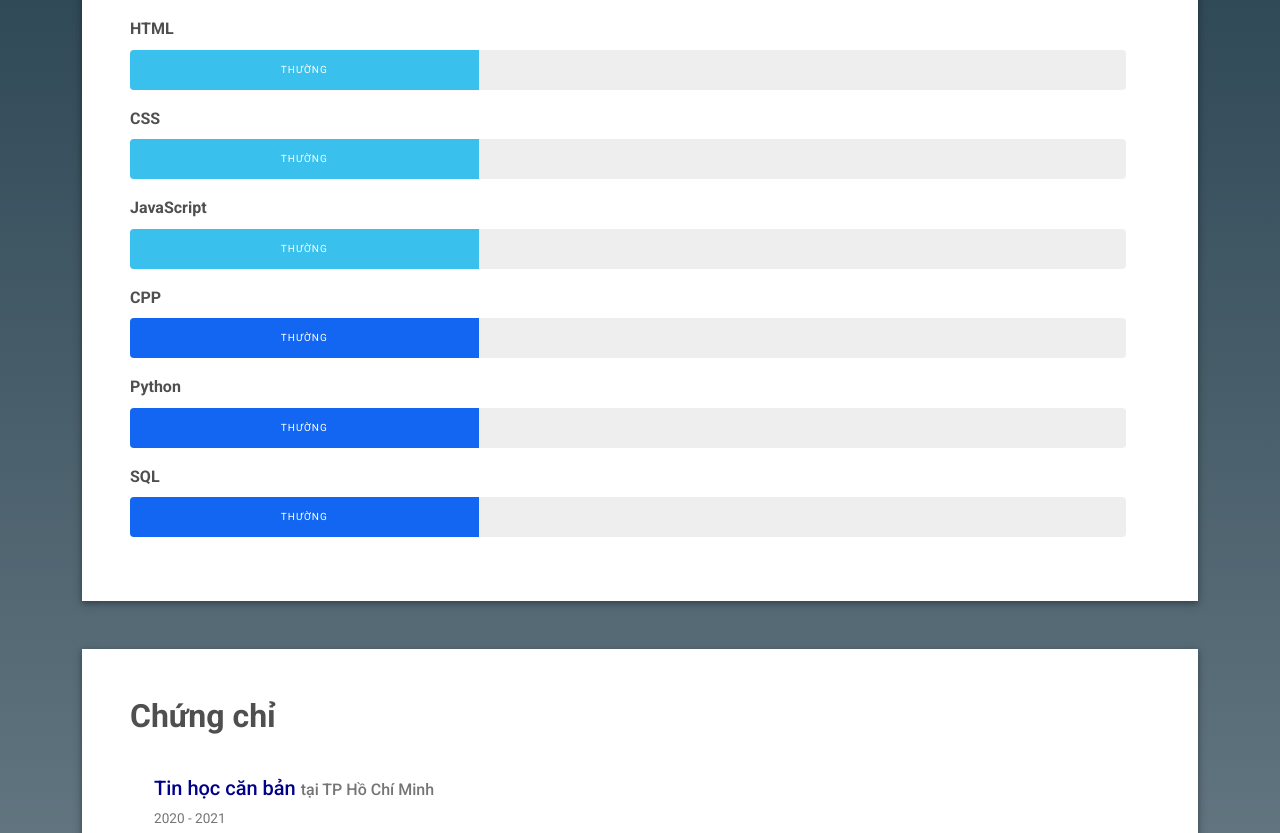
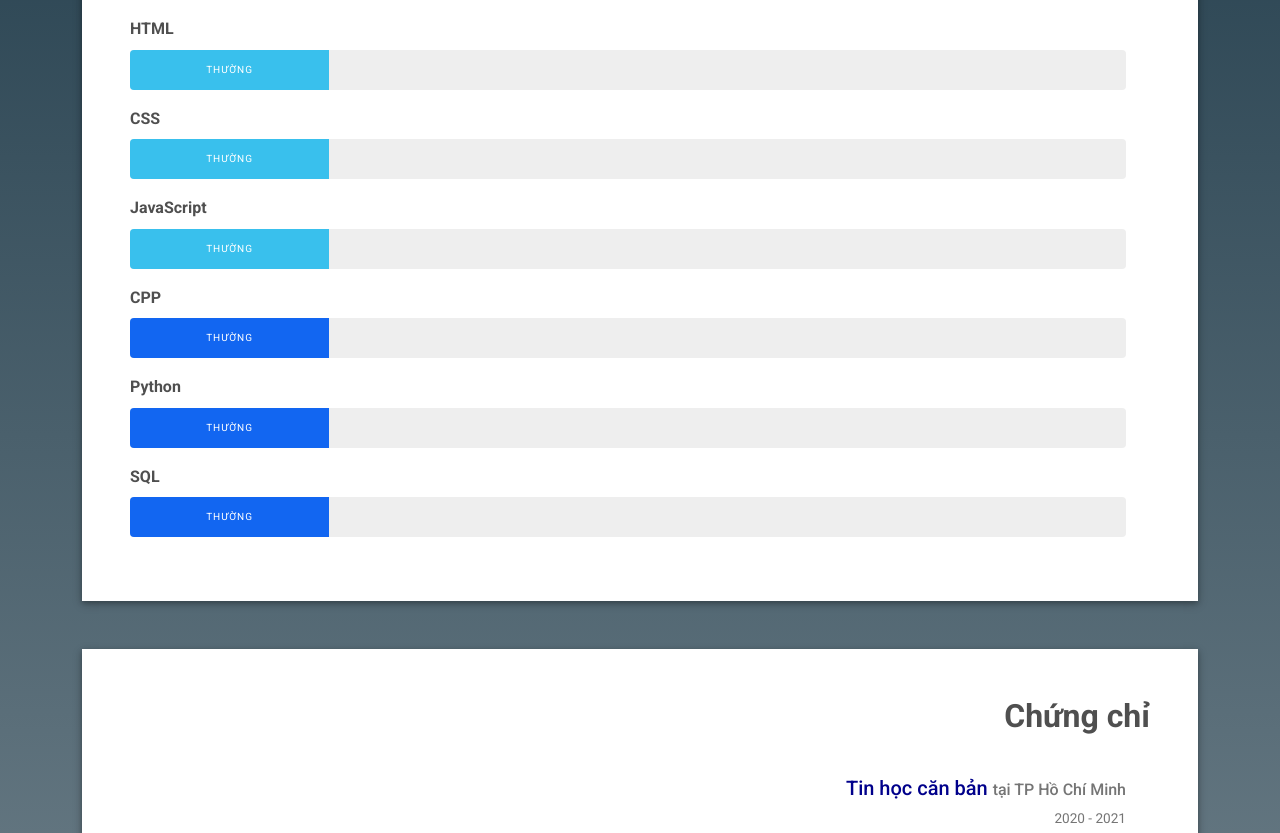
Before and after one commit to LeThanhTy/MyCV, a plain HTML site: page index.html in a window 1280 px wide. Shown: the part 1340-2173 px from the top of the page. Drawn offline with Linux system fonts and the light colour scheme.

Commit message:
change file index.html

```diff
--- a/index.html
+++ b/index.html
@@ -71,9 +71,9 @@
               <div class="mask" style="background-color: rgba(0, 0, 0, 0.3);backdrop-filter: blur(2px);">
                 <div class="text-center p-5">
                   <div class="avatar p-1"><img class="img-thumbnail shadow-2-strong" src="images/img_avatar3.png"
-                      width="350" height="350" style="float: left;" />
+                      width="300" height="300"/>
                   </div>
-                  <div class="header-bio mt-3" style="position: absolute; right: 20%; bottom: 10%;">
+                  <div class="header-bio mt-3">
                     <div data-aos="zoom-in" data-aos-delay="0">
                       <h2 class="h1">Lê Thanh Tỷ</h2>
                       <p></p>
@@ -105,8 +105,8 @@
         <div class="shadow-1-strong bg-white my-5 p-5" id="about">
           <div class="about-section">
             <div class="row">
-              <div class="col">
-                <h2 class="h2 fw-bolder mb-4">Giới thiệu</h2>
+              <div class="col text-end">
+                <h2 class="h2 fw-bolder mb-4 ">Giới thiệu</h2>
                 <p> Hơi hướng nội có lúc hướng ngoại, nhưng biết lắng nghe và
                   động viên có các thành viên để đạt được một mục tiêu.</p>
                 <p>Làm việc hiệu quả nhanh chóng, không ngại thử thách nếu thử thách khó quá thì bỏ qua</p>
@@ -149,21 +149,21 @@
                 <div class="mb-3"><span class="fw-bolder">HTML</span>
                   <div class="progress my-2 rounded" style="height: 40px">
                     <div class="progress-bar bg-info" role="progressbar" data-aos="zoom-in-right" data-aos-delay="100"
-                      data-aos-anchor=".skills-section" style="width: 35%;" aria-valuenow="95" aria-valuemin="0"
+                      data-aos-anchor=".skills-section" style="width: 20%;" aria-valuenow="95" aria-valuemin="0"
                       aria-valuemax="100">Thường</div>
                   </div>
                 </div>
                 <div class="mb-3"><span class="fw-bolder">CSS</span>
                   <div class="progress my-2 rounded" style="height: 40px">
                     <div class="progress-bar bg-info" role="progressbar" data-aos="zoom-in-right" data-aos-delay="200"
-                      data-aos-anchor=".skills-section" style="width: 35%" aria-valuenow="85" aria-valuemin="0"
+                      data-aos-anchor=".skills-section" style="width: 20%" aria-valuenow="85" aria-valuemin="0"
                       aria-valuemax="100">Thường</div>
                   </div>
                 </div>
                 <div class="mb-3"><span class="fw-bolder">JavaScript</span>
                   <div class="progress my-2 rounded" style="height: 40px">
                     <div class="progress-bar bg-info" role="progressbar" data-aos="zoom-in-right" data-aos-delay="300"
-                      data-aos-anchor=".skills-section" style="width: 35%" aria-valuenow="75" aria-valuemin="0"
+                      data-aos-anchor=".skills-section" style="width: 20%" aria-valuenow="75" aria-valuemin="0"
                       aria-valuemax="100">Thường</div>
                   </div>
                 </div>
@@ -173,21 +173,21 @@
                   <div class="mb-3"><span class="fw-bolder">CPP</span>
                     <div class="progress my-2 rounded" style="height: 40px">
                       <div class="progress-bar bg-image" role="progressbar" data-aos="zoom-in-right"
-                        data-aos-delay="400" data-aos-anchor=".skills-section" style="width: 35%" aria-valuenow="95"
+                        data-aos-delay="400" data-aos-anchor=".skills-section" style="width: 20%" aria-valuenow="95"
                         aria-valuemin="0" aria-valuemax="100">Thường</div>
                     </div>
                   </div>
                   <div class="mb-3"><span class="fw-bolder">Python</span>
                     <div class="progress my-2 rounded" style="height: 40px">
                       <div class="progress-bar bg-image" role="progressbar" data-aos="zoom-in-right"
-                        data-aos-delay="400" data-aos-anchor=".skills-section" style="width: 35%" aria-valuenow="90"
+                        data-aos-delay="400" data-aos-anchor=".skills-section" style="width: 20%" aria-valuenow="90"
                         aria-valuemin="0" aria-valuemax="100">Thường</div>
                     </div>
                   </div>
                   <div class="mb-3"><span class="fw-bolder">SQL</span>
                     <div class="progress my-2 rounded" style="height: 40px">
                       <div class="progress-bar bg-image" role="progressbar" data-aos="zoom-in-right"
-                        data-aos-delay="500" data-aos-anchor=".skills-section" style="width: 35%" aria-valuenow="85"
+                        data-aos-delay="500" data-aos-anchor=".skills-section" style="width: 20%" aria-valuenow="85"
                         aria-valuemin="0" aria-valuemax="100">Thường</div>
                     </div>
                   </div>
@@ -198,7 +198,7 @@
         </div>
 
         <div class="shadow-1-strong bg-white my-5 p-5" id="Cc">
-          <div class="education-section">
+          <div class="education-section text-end">
             <h2 class="h2 mb-4 fw-bolder">Chứng chỉ</h2>
             <div style="color: darkblue;">
               <div data-aos="fade-in" data-aos-delay="0">
```
